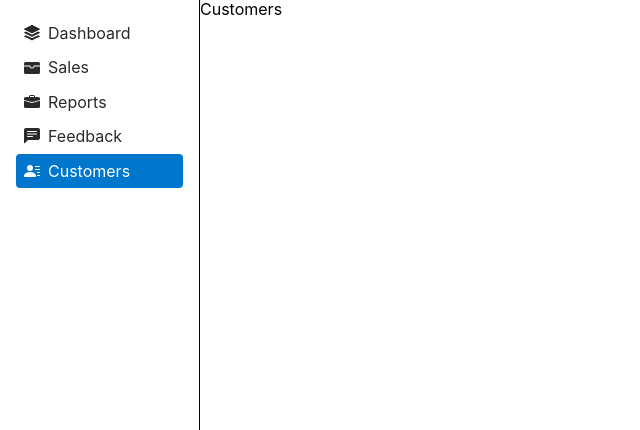
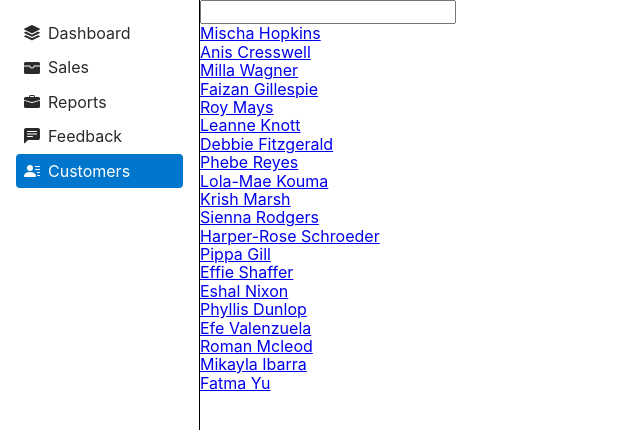
Before and after one commit to MaksimLisovoi/react-practice, a React (Create React App) app: page /customers in a window 1280 px wide. Shown: the top 430 px of the page, without its empty margins (0-640 px from the left). Built offline with nearby package versions, Linux system fonts and the light colour scheme.

Commit message:
added lazy chunk loading & Customers page

```diff
--- a/src/components/App.jsx
+++ b/src/components/App.jsx
@@ -1,9 +1,17 @@
-import { Sales } from 'pages/Sales';
+import { lazy } from 'react';
+// import { Sales } from 'pages/Sales';
 import { Route, Routes, Navigate } from 'react-router';
 import { GlobalStyle } from './GlobalStyle';
 import { InvoiceDetails } from './InvoiceDetails';
-import { Invoices } from './Invoices';
+// import { Invoices } from './Invoices';
 import { Layout } from './Layout';
+// import { Customers } from 'pages/Customers';
+// import { CustomerDetails } from 'pages/CustomerDetails';
+
+const Sales = lazy(() => import('../pages/Sales'));
+const Customers = lazy(() => import('../pages/Customers'));
+const CustomerDetails = lazy(() => import('../pages/CustomerDetails'));
+const Invoices = lazy(() => import('./Invoices'));
 
 export const App = () => {
   return (
@@ -26,7 +34,11 @@ export const App = () => {
           </Route>
           <Route path="reports" element={<div>Reports</div>}></Route>
           <Route path="feedback" element={<div>Feedbacks</div>}></Route>
-          <Route path="customers" element={<div>Customers</div>}></Route>
+          <Route path="customers" element={<Customers />}></Route>
+          <Route
+            path="customers/:customerId"
+            element={<CustomerDetails />}
+          ></Route>
         </Route>
       </Routes>
 
--- a/src/components/Layout.jsx
+++ b/src/components/Layout.jsx
@@ -1,4 +1,5 @@
 // import { Outlet } from 'react-router-dom';
+import { Suspense } from 'react';
 import { Outlet } from 'react-router';
 import { AppBar } from './AppBar';
 import { Box } from './Box';
@@ -7,8 +8,9 @@ export const Layout = () => {
   return (
     <Box display="grid" gridTemplateColumns="200px 1fr">
       <AppBar />
-
-      <Outlet />
+      <Suspense fallback={<h1>HELLO, IT`S AHTUNG!</h1>}>
+        <Outlet />
+      </Suspense>
     </Box>
   );
 };
--- /dev/null
+++ b/src/components/SearchBox.jsx
@@ -0,0 +1,11 @@
+export function SearchBox({ onChange, value }) {
+  return (
+    <div>
+      <input
+        value={value}
+        type="text"
+        onChange={e => onChange(e.target.value)}
+      />
+    </div>
+  );
+}
--- a/src/fakeApi.js
+++ b/src/fakeApi.js
@@ -41,6 +41,38 @@ const db = {
       },
     },
   ],
+  customers: [
+    { id: 1, name: 'Mischa Hopkins' },
+    { id: 2, name: 'Anis Cresswell' },
+    { id: 3, name: 'Milla Wagner' },
+    { id: 4, name: 'Faizan Gillespie' },
+    { id: 5, name: 'Roy Mays' },
+    { id: 6, name: 'Leanne Knott' },
+    { id: 7, name: 'Debbie Fitzgerald' },
+    { id: 8, name: 'Phebe Reyes' },
+    { id: 9, name: 'Lola-Mae Kouma' },
+    { id: 10, name: 'Krish Marsh' },
+    { id: 11, name: 'Sienna Rodgers' },
+    { id: 12, name: 'Harper-Rose Schroeder' },
+    { id: 13, name: 'Pippa Gill' },
+    { id: 14, name: 'Effie Shaffer' },
+    { id: 15, name: 'Eshal Nixon' },
+    { id: 16, name: 'Phyllis Dunlop' },
+    { id: 17, name: 'Efe Valenzuela' },
+    { id: 18, name: 'Roman Mcleod' },
+    { id: 19, name: 'Mikayla Ibarra' },
+    { id: 20, name: 'Fatma Yu' },
+  ],
+};
+
+export const getCustomers = () => {
+  return Promise.resolve(db.customers);
+};
+
+export const getCustomersById = customerId => {
+  return Promise.resolve(
+    db.customers.find(customer => customer.id === customerId),
+  );
 };
 
 export const getInvoices = () => {
--- a/src/index.js
+++ b/src/index.js
@@ -6,7 +6,7 @@ import { ThemeProvider } from 'styled-components';
 import { theme } from './theme';
 
 ReactDOM.render(
-  <React.StrictMode>
+  <React.StrictMode baseName="react-practice">
     <BrowserRouter>
       <ThemeProvider theme={theme}>
         <App />
--- /dev/null
+++ b/src/pages/CustomerDetails.jsx
@@ -0,0 +1,32 @@
+import { getCustomersById } from 'fakeApi';
+import { useEffect, useState } from 'react';
+import { useParams, useLocation, Link } from 'react-router-dom';
+
+const CustomerDetails = () => {
+  const { customerId } = useParams();
+  const [customer, setCustomer] = useState(null);
+  const location = useLocation();
+
+  console.log(location);
+
+  useEffect(() => {
+    getCustomersById(Number(customerId)).then(setCustomer);
+  }, [customerId]);
+
+  if (!customer) {
+    return null;
+  }
+
+  const { id, name } = customer;
+  const backLinkHref = location.state?.from ?? '/customers';
+
+  return (
+    <main>
+      <Link to={backLinkHref}>Back to customers</Link>
+      <p> Username: {name}</p>
+      <p> id: {id}</p>
+    </main>
+  );
+};
+
+export default CustomerDetails;
--- /dev/null
+++ b/src/pages/Customers.jsx
@@ -0,0 +1,45 @@
+import { SearchBox } from 'components/SearchBox';
+import { getCustomers } from 'fakeApi';
+import { useEffect, useMemo, useState } from 'react';
+import { useSearchParams, Link, useLocation } from 'react-router-dom';
+
+const Customers = () => {
+  const [customers, setCustomers] = useState([]);
+  const [searchParams, setSearchParams] = useSearchParams();
+  const location = useLocation();
+
+  const filterParam = searchParams.get('filter') ?? '';
+
+  useEffect(() => {
+    getCustomers().then(setCustomers);
+  }, []);
+
+  const changeFilter = value => {
+    setSearchParams(value !== '' ? { filter: value } : {});
+  };
+
+  const visibleCustomers = useMemo(() => {
+    return customers.filter(customer =>
+      customer.name.toLowerCase().includes(filterParam.toLowerCase()),
+    );
+  }, [customers, filterParam]);
+
+  return (
+    <main>
+      <SearchBox value={filterParam} onChange={changeFilter} />
+      {visibleCustomers.length > 0 && (
+        <ul>
+          {visibleCustomers.map(({ id, name }) => (
+            <li key={id}>
+              <Link to={`${id}`} state={{ from: location }}>
+                {name}
+              </Link>
+            </li>
+          ))}
+        </ul>
+      )}
+    </main>
+  );
+};
+
+export default Customers;
--- a/src/pages/Sales.jsx
+++ b/src/pages/Sales.jsx
@@ -1,6 +1,7 @@
 import { NavLink, Outlet } from 'react-router-dom';
 import styled from 'styled-components';
 import { Box } from 'components/Box';
+import { Suspense } from 'react';
 
 const navItems = [
   { href: 'analytics', text: 'Analytics' },
@@ -17,7 +18,7 @@ const NavItem = styled(NavLink)`
   }
 `;
 
-export const Sales = () => {
+const Sales = () => {
   return (
     <Box as="main" display="flex" flexDirection="column">
       <Box as="header" borderBottom="1px solid black" p={4}>
@@ -29,7 +30,12 @@ export const Sales = () => {
           ))}
         </Box>
       </Box>
-      <Outlet />
+
+      <Suspense fallback={<h1>HELLO, IT`S INNER AHTUNG!</h1>}>
+        <Outlet />
+      </Suspense>
     </Box>
   );
 };
+
+export default Sales;
```
Also changed, not shown: src/components/Invoices.jsx (+5 -4 lines).
